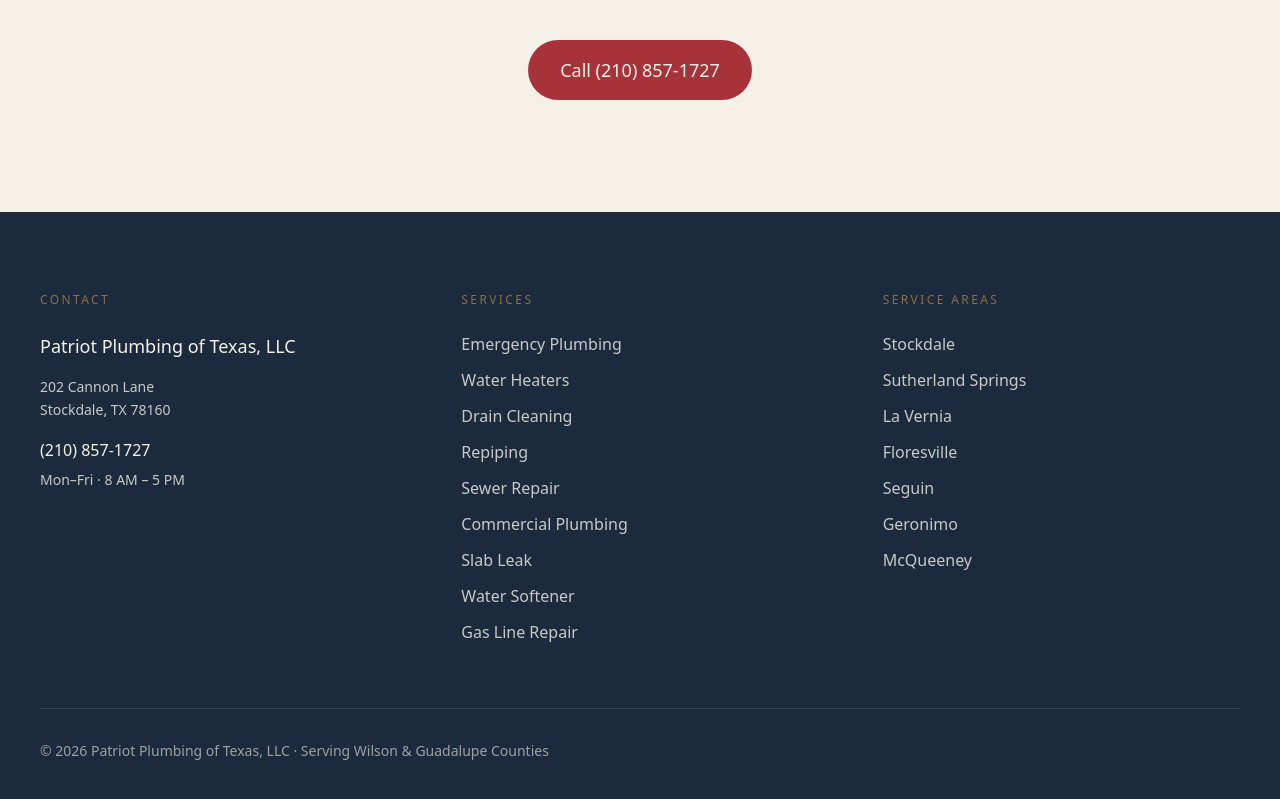
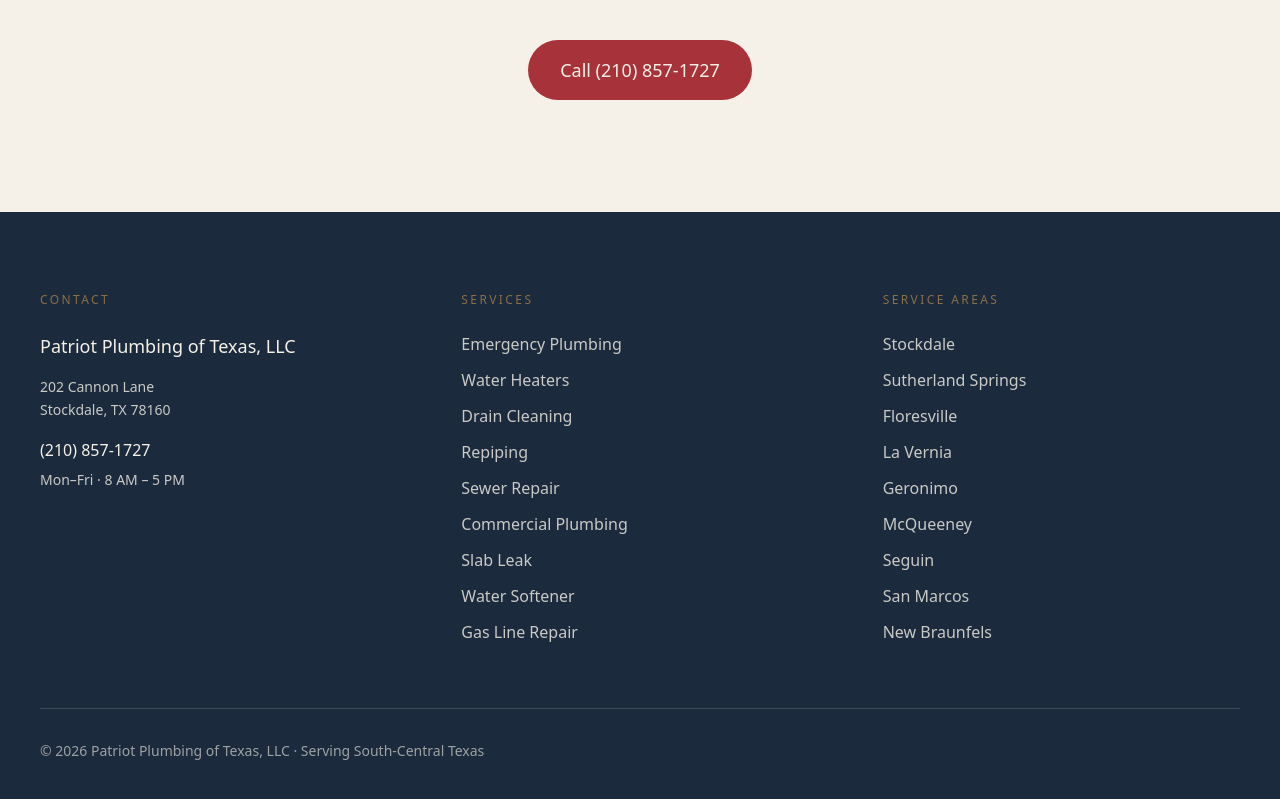
Before and after one commit to harrels77/patriot-plumbing-of-texas, a Next.js app: page / in a window 1280 px wide. Shown: the part 3363-4162 px from the top of the page. Built offline with nearby package versions, Linux system fonts and the light colour scheme.

Commit message:
feat: expand service area to 4 counties / 9 cities

```diff
--- a/src/components/Footer.tsx
+++ b/src/components/Footer.tsx
@@ -1,4 +1,5 @@
 import type { Service } from "@/types/service";
+import { serviceAreas } from "@/data/service-areas";
 
 type FooterProps = {
   services: Service[];
@@ -60,13 +61,9 @@ export default function Footer({ services }: FooterProps) {
               SERVICE AREAS
             </p>
             <ul className="list-none space-y-3 font-sans text-base text-cream/80">
-              <li>Stockdale</li>
-              <li>Sutherland Springs</li>
-              <li>La Vernia</li>
-              <li>Floresville</li>
-              <li>Seguin</li>
-              <li>Geronimo</li>
-              <li>McQueeney</li>
+              {serviceAreas.map((area) => (
+                <li key={area.city}>{area.city}</li>
+              ))}
             </ul>
           </div>
         </div>
@@ -74,8 +71,7 @@ export default function Footer({ services }: FooterProps) {
         {/* Copyright bar */}
         <div className="border-t border-cream/15" />
         <p className="pt-8 font-sans text-xs text-cream/60 sm:text-sm">
-          © 2026 Patriot Plumbing of Texas, LLC · Serving Wilson &amp; Guadalupe
-          Counties
+          © 2026 Patriot Plumbing of Texas, LLC · Serving South-Central Texas
         </p>
       </div>
     </footer>
--- /dev/null
+++ b/src/data/service-areas.ts
@@ -0,0 +1,20 @@
+// The cities served by Patriot Plumbing, ordered by geographic proximity
+// to the Stockdale headquarters. Used by the Footer, the future Service
+// Areas page, and Schema.org LocalBusiness structured data.
+
+export type ServiceArea = {
+  city: string;
+  county: string;
+};
+
+export const serviceAreas: ServiceArea[] = [
+  { city: "Stockdale", county: "Wilson" },
+  { city: "Sutherland Springs", county: "Wilson" },
+  { city: "Floresville", county: "Wilson" },
+  { city: "La Vernia", county: "Wilson" },
+  { city: "Geronimo", county: "Guadalupe" },
+  { city: "McQueeney", county: "Guadalupe" },
+  { city: "Seguin", county: "Guadalupe" },
+  { city: "San Marcos", county: "Hays" },
+  { city: "New Braunfels", county: "Comal" },
+];
```
Also changed, not shown: 1 other file (tests, documents, lock files or other folders).
